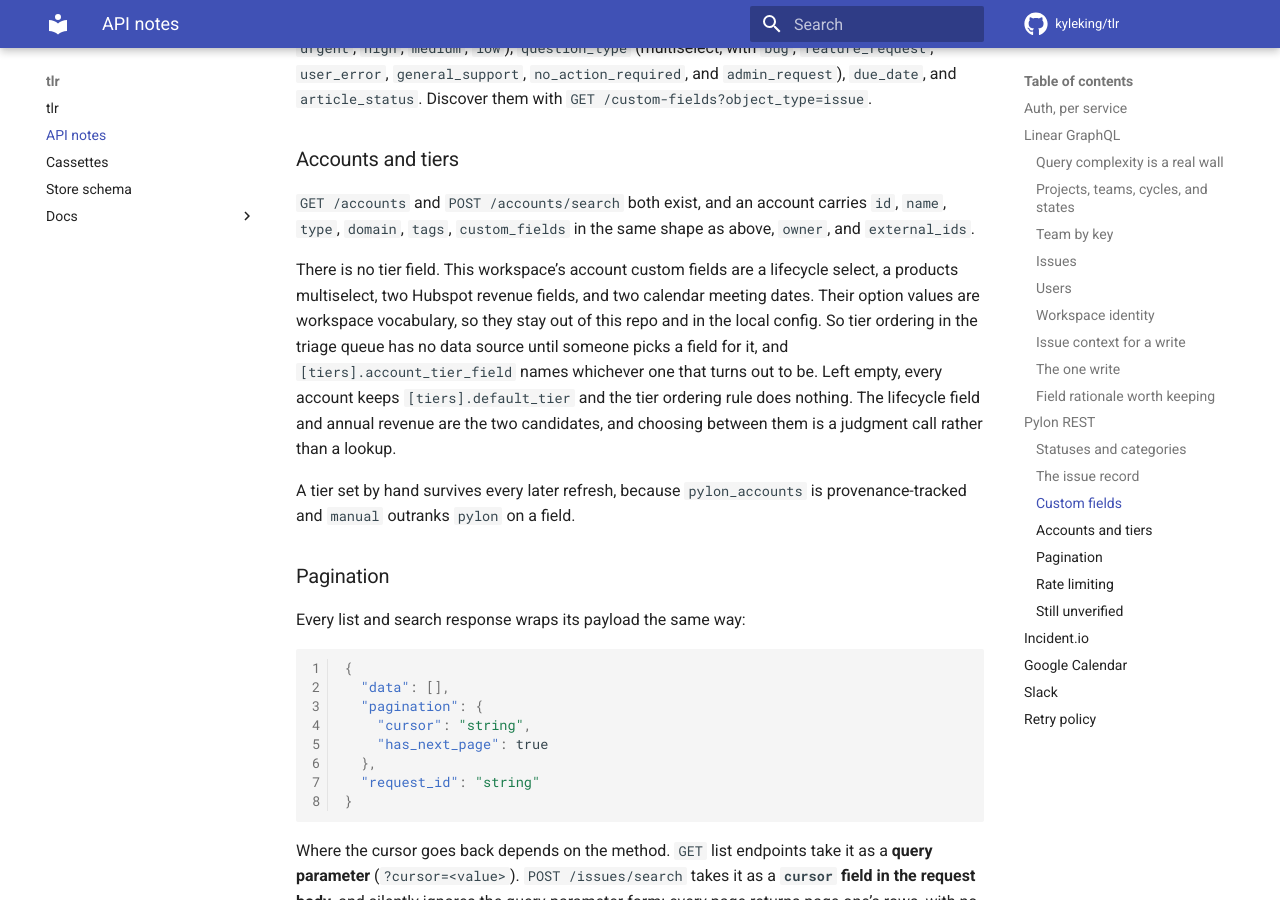
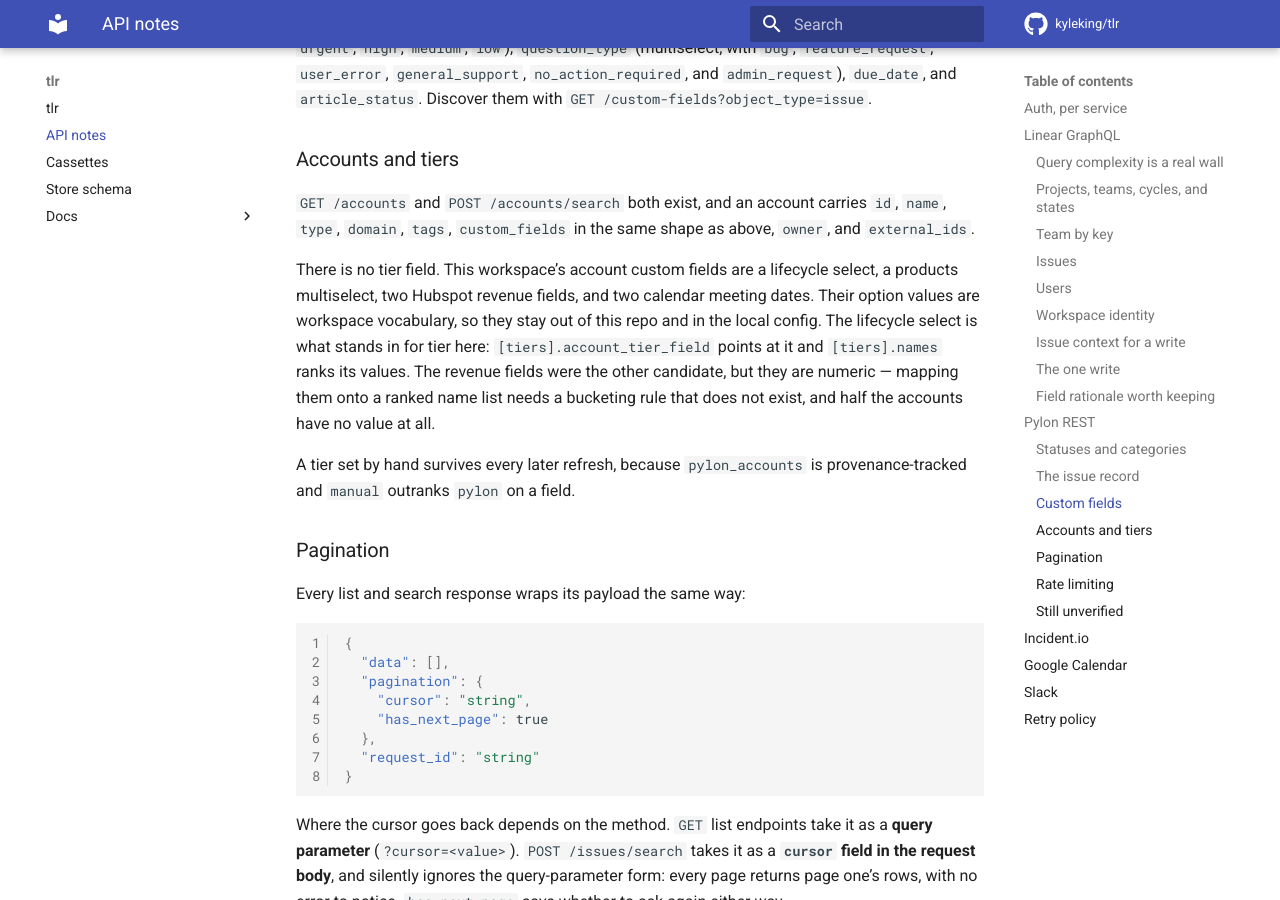
Before and after one commit to KyleKing/tlr, an MkDocs documentation site: the page built from docs/api-notes.md, in a window 1280 px wide and 900 px high, scrolled down 7475 px. Built offline with MkDocs 1.6.1 and Material for MkDocs 9.7.7, drawn with Linux system fonts in a browser that asks for light colours; comment, search, counter and statistics services are not loaded.

Commit message:
docs: record the lifecycle tier choice and shipped leftovers

```diff
--- a/docs/api-notes.md
+++ b/docs/api-notes.md
@@ -411,13 +411,12 @@ products multiselect, two Hubspot revenue fields, and two calendar meeting dates
 Their
 option values are workspace vocabulary, so they stay out of this repo and in the local
 config.
-So tier ordering in
-the triage queue has no data source until someone picks a field for it, and
-`[tiers].account_tier_field` names whichever one that turns out to be.
-Left empty, every
-account keeps `[tiers].default_tier` and the tier ordering rule does nothing.
-The lifecycle field and annual revenue are the two candidates, and choosing
-between them is a judgment call rather than a lookup.
+The lifecycle select is what stands in for tier here:
+`[tiers].account_tier_field` points at it and `[tiers].names` ranks its values.
+The
+revenue fields were the other candidate, but they are numeric — mapping them onto a
+ranked name list needs a bucketing rule that does not exist, and half the accounts have
+no value at all.
 
 A tier set by hand survives every later refresh, because `pylon_accounts` is
 provenance-tracked and `manual` outranks `pylon` on a field.
```
Also changed, not shown: ROADMAP.md (+4 -15 lines).
